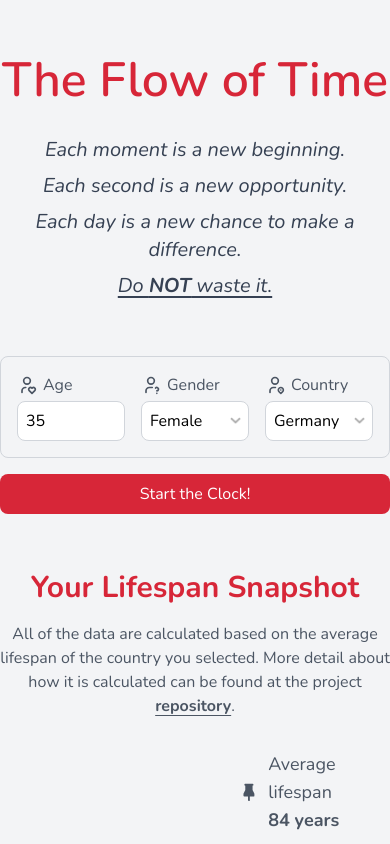
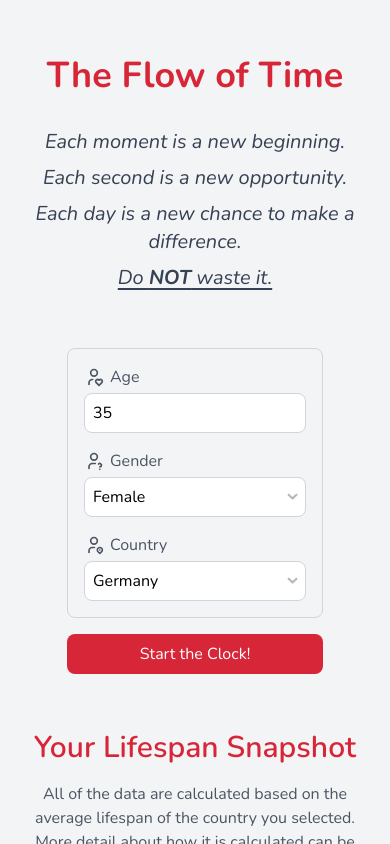
Before and after one commit to MSpiechowicz/flowoftime, a Svelte app: page / in a window 390 px wide. Both pictures are taken after a click on the button "Start the Clock!". Shown: the top 844 px of the page. Built offline with nearby package versions, Linux system fonts and the light colour scheme.

Commit message:
Improve styling and layout in App.svelte, AppHeader.svelte, and AppUserInput.svelte. Adjust header font size and weight, enhance lifespan snapshot layout for better responsiveness, and modify user input form grid structure for improved usability.

```diff
--- a/src/App.svelte
+++ b/src/App.svelte
@@ -11,19 +11,19 @@
   <AppHeader />
   <AppUserInput />
   {#if userStore.started}
-    <div class="flex flex-col items-center justify-center gap-4 mt-14 max-w-lg mx-auto">
-      <h2 class="text-3xl font-bold text-primary">Your Lifespan Snapshot</h2>
+    <div class="flex flex-col items-center justify-center gap-4 px-4 md:px-0 mt-14 max-w-lg mx-auto">
+      <h2 class="text-3xl font-semibold text-primary">Your Lifespan Snapshot</h2>
       <p class="text-body text-center">
         All of the data are calculated based on the average lifespan of the country you selected. More detail about
         how it is calculated can be found at the project <a href="https://github.com/MSpiechowicz/flowoftime" target="_blank" class="text-body underline underline-offset-4 font-bold">repository</a>.
       </p>
       {#if userStore.age > userStore.lifeExpectancy}
-        <div class="flex flex-row items-center justify-center gap-10 mt-4">
+        <div class="flex flex-col md:flex-row items-center justify-center gap-10 mt-4 mb-12 md:mb-0">
           <AppUserOverLifespan />
           <AppUserLifespan />
         </div>
       {:else}
-        <div class="flex flex-row items-center justify-center gap-10 mt-4">
+        <div class="flex flex-col md:flex-row items-center justify-center gap-10 mt-8 mb-12 md:mt-4 md:mb-0">
           <AppHearthAnimation />
           <AppUserLifespan />
         </div>
--- a/src/lib/components/AppHeader.svelte
+++ b/src/lib/components/AppHeader.svelte
@@ -1,5 +1,5 @@
 <header class="flex flex-col items-center justify-center gap-4 text-center mt-14">
-  <h1 class="mb-4 text-5xl font-semibold text-primary">The Flow of Time</h1>
+  <h1 class="mb-4 text-4xl md:text-5xl font-bold text-primary">The Flow of Time</h1>
   <div class="flex flex-col items-center justify-center gap-2">
     <p class="text-xl text-gray-700 italic">Each moment is a new beginning.</p>
     <span class="text-xl text-gray-700 italic">Each second is a new opportunity.</span>
--- a/src/lib/components/AppUserInput.svelte
+++ b/src/lib/components/AppUserInput.svelte
@@ -52,7 +52,7 @@
 
 <div class="flex flex-col items-center justify-center gap-4 mt-14 max-w-lg mx-auto">
   <form on:submit|preventDefault={handleSubmit} class="flex flex-col items-center justify-center">
-    <div class="grid grid-cols-3 gap-4 border border-border rounded-lg p-4">
+    <div class="grid grid-cols-1 md:grid-cols-3 gap-4 border border-border rounded-lg p-4">
       <div class="flex flex-col gap-1">
         <div class="flex flex-row items-center justify-start gap-1.5">
           <IconUserHeart customClass="w-5 h-5" customColor="#4B5563" />
```
